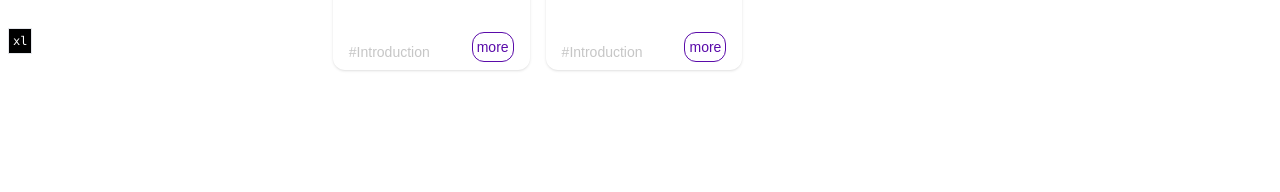
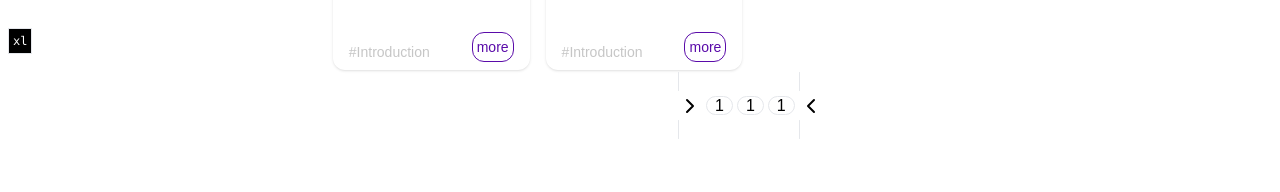
Before and after one commit to academy-react/luminous, a Next.js app: page /en/blog in a window 1280 px wide. Shown: the part 738-930 px from the top of the page. Built offline with nearby package versions, Linux system fonts and the light colour scheme; a web font is replaced by a local one.

Commit message:
refactor: add pagination

```diff
--- a/src/components/blog-page/blog-content.tsx
+++ b/src/components/blog-page/blog-content.tsx
@@ -6,6 +6,7 @@ import { Tabs, TabsContent, TabsList, TabsTrigger } from "../ui/tabs";
 import { Icons } from "../utils/icons";
 import { BlogFullCard } from "./cards/blog-full-card";
 import { BlogMidCard } from "./cards/blog-mid-card";
+import { Pagination } from "../common/pagination";
 
 export const BlogContent = ({ lang }: { lang: Locale }) => {
   //start maps.......
@@ -28,6 +29,7 @@ export const BlogContent = ({ lang }: { lang: Locale }) => {
   });
   //end maps........
   return (
+    <>
     <Tabs
       defaultValue="grid"
       dir={lang === "fa" ? "rtl" : "ltr"}
@@ -63,5 +65,7 @@ export const BlogContent = ({ lang }: { lang: Locale }) => {
         </div>
       </div>
     </Tabs>
+    <div className="mx-auto"><Pagination/></div>
+    </>
   );
 };
```
